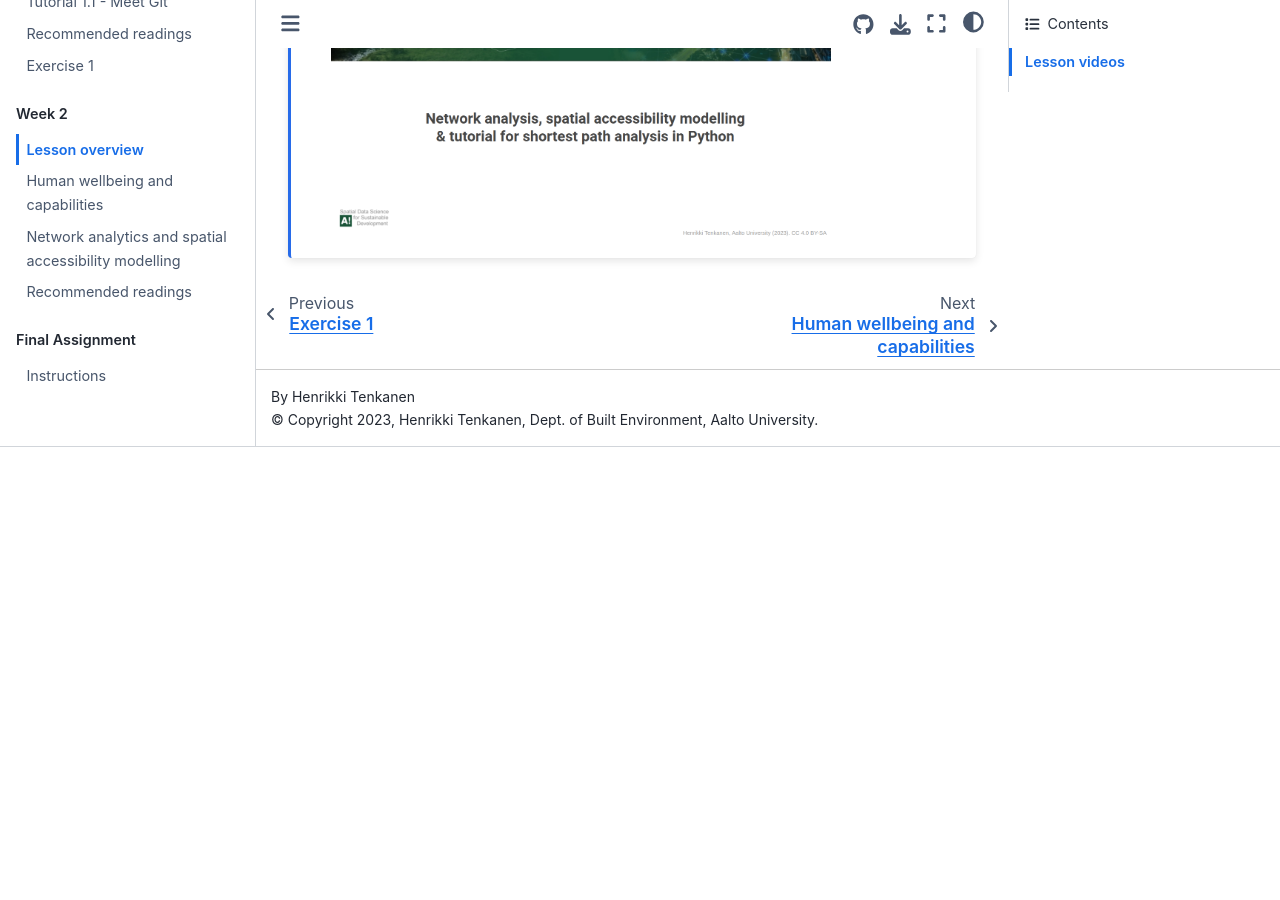
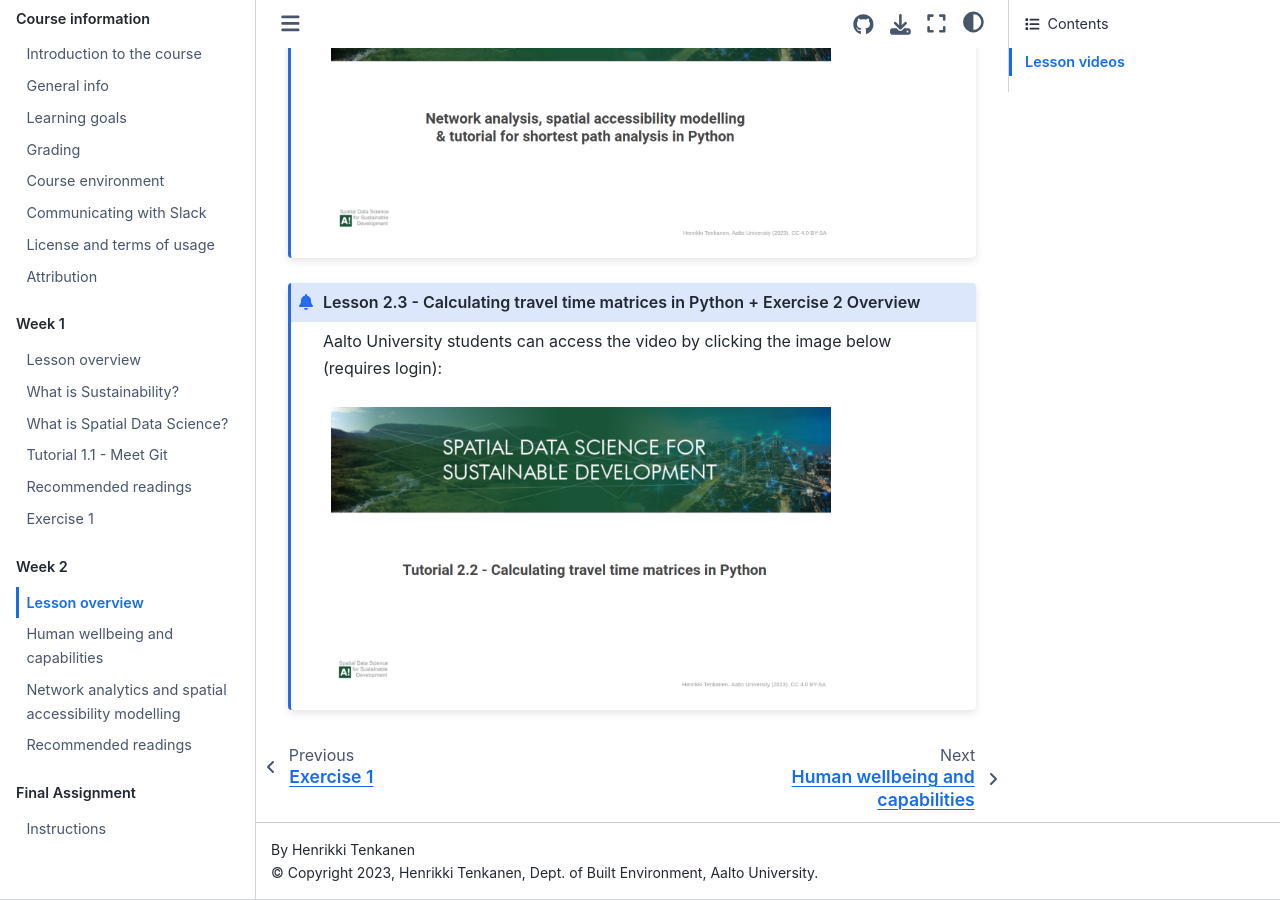
Before and after one commit to AaltoGIS/Sustainability-GIS, a Sphinx documentation site: the page built from source/lessons/L2/overview.rst, in a window 1280 px wide and 900 px high, scrolled down 1087 px. Built offline with Sphinx 7.4.7 and the Sphinx Book theme 1.1.4, drawn with Linux system fonts in a browser that asks for light colours; pages that are not in the unit, such as notebooks, are missing from menus; before the commit the page ends 1534 px from its top, so only the background shows below that.

Commit message:
Update Tutorial 2.2 video

```diff
--- a/source/lessons/L2/overview.rst
+++ b/source/lessons/L2/overview.rst
@@ -33,11 +33,11 @@
         :align: left
 
 
-.. .. admonition:: Lesson 2.3 - Exercise 2 Overview
+.. admonition:: Lesson 2.3 - Calculating travel time matrices in Python + Exercise 2 Overview
 
         Aalto University students can access the video by clicking the image below (requires login):
 
-        .. figure:: img/SDS4SD_Lesson_2.5.png
-            :target: https://aalto.cloud.panopto.eu/Panopto/Pages/Viewer.aspx?id=b3fd8ca1-de0e-4d31-b871-ae2200a6d143
+        .. figure:: img/SDS4SD_Lesson_2.4.png
+            :target: https://aalto.cloud.panopto.eu/Panopto/Pages/Viewer.aspx?id=43f03e65-e569-4bea-b9ce-af8f00d7c3f3
             :width: 500px
             :align: left
```
Also changed, not shown: source/lessons/L2/img/SDS4SD_Lesson_2.4.png.
